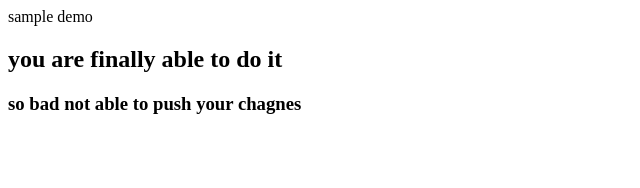
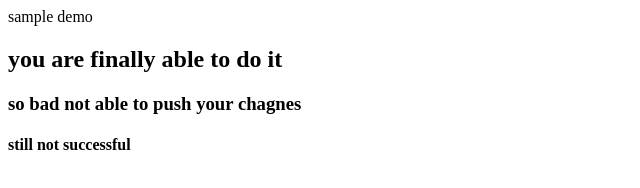
Before and after one commit to sateez/10DayTask, a plain HTML site: page 10DayTask/index.html in a window 1280 px wide. Shown: the whole page, without its empty margins (0-640 px from the left). Drawn offline with Linux system fonts and the light colour scheme.

Commit message:
still not successful

```diff
--- a/10DayTask/index.html
+++ b/10DayTask/index.html
@@ -4,5 +4,6 @@
   <body>
     <h2>you are finally able to do it</h2>
     <h3>so bad not able to push your chagnes</h3>
+    <h4>still not successful</h4>
   </body>
 </html>
```
